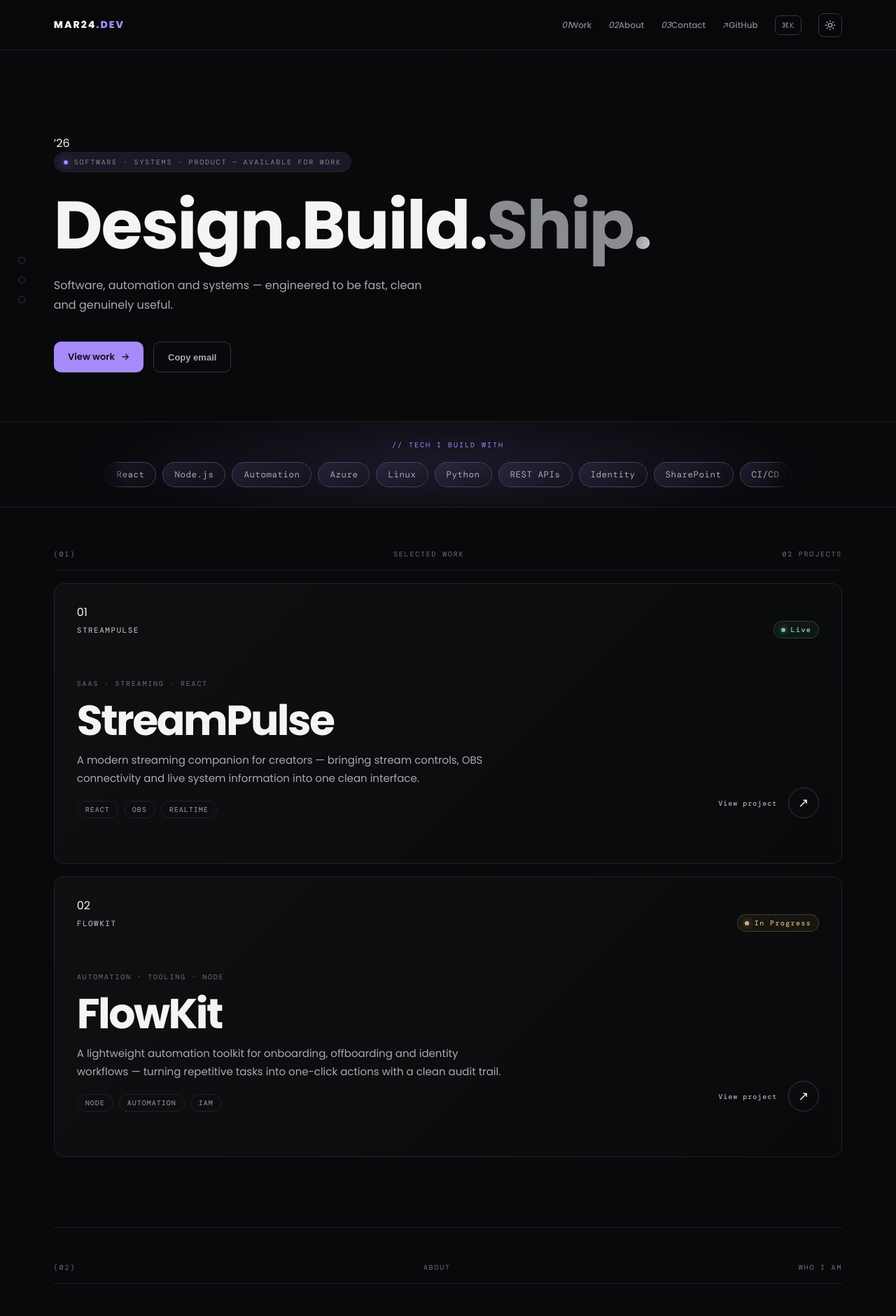
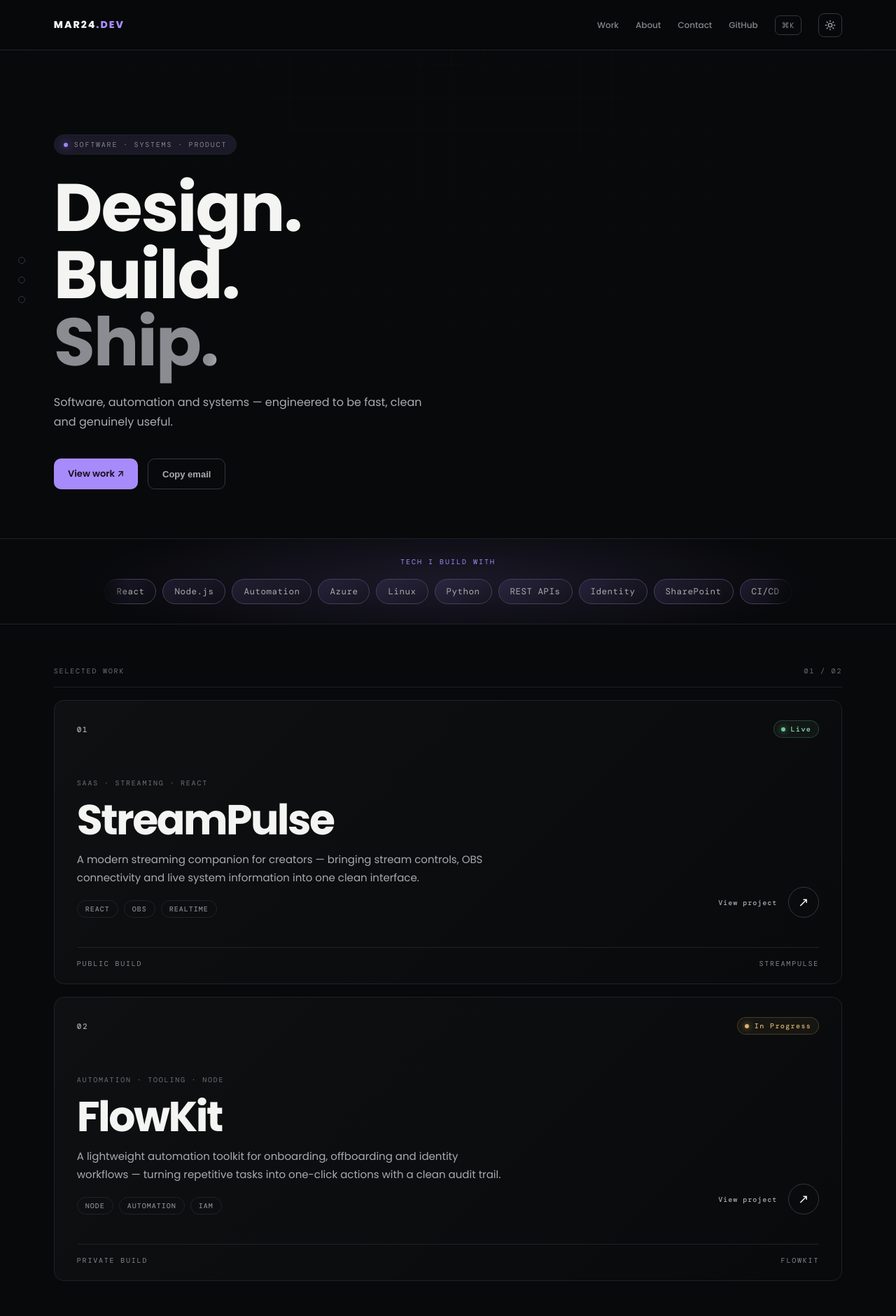
Before and after one commit to mpaguaga/mar24.dev, a React (Vite) app: page / in a window 1280 px wide. Shown: the top 1880 px of the page at 70% size. Built offline with nearby package versions, Linux system fonts and the light colour scheme.

Commit message:
Revert to previous purple design

```diff
--- a/src/main.jsx
+++ b/src/main.jsx
@@ -15,10 +15,10 @@ const GitHubIcon = () => (
 );
 const SunIcon = () => (<svg viewBox="0 0 24 24" fill="none" stroke="currentColor" strokeWidth="2" strokeLinecap="round"><circle cx="12" cy="12" r="4" /><path d="M12 2v2M12 20v2M4.9 4.9l1.4 1.4M17.7 17.7l1.4 1.4M2 12h2M20 12h2M4.9 19.1l1.4-1.4M17.7 6.3l1.4-1.4" /></svg>);
 const MoonIcon = () => (<svg viewBox="0 0 24 24" fill="none" stroke="currentColor" strokeWidth="2" strokeLinecap="round" strokeLinejoin="round"><path d="M21 12.8A9 9 0 1 1 11.2 3a7 7 0 0 0 9.8 9.8z" /></svg>);
-const ArrowUpIcon = () => (<svg viewBox="0 0 24 24" fill="none" stroke="currentColor" strokeWidth="2.4" strokeLinecap="round" strokeLinejoin="round"><path d="M12 19V5M5 12l7-7 7 7" /></svg>);
+const ArrowUpIcon = () => (<svg viewBox="0 0 24 24" fill="none" stroke="currentColor" strokeWidth="2.2" strokeLinecap="round" strokeLinejoin="round"><path d="M12 19V5M5 12l7-7 7 7" /></svg>);
 const HomeIcon = () => (<svg viewBox="0 0 24 24" fill="none" stroke="currentColor" strokeWidth="2" strokeLinecap="round" strokeLinejoin="round"><path d="M3 10.5 12 3l9 7.5M5 9.5V21h14V9.5" /></svg>);
-const MailIcon = () => (<svg viewBox="0 0 24 24" fill="none" stroke="currentColor" strokeWidth="2" strokeLinecap="round" strokeLinejoin="round"><rect x="3" y="5" width="18" height="14" rx="1" /><path d="m3 7 9 6 9-6" /></svg>);
-const BriefcaseIcon = () => (<svg viewBox="0 0 24 24" fill="none" stroke="currentColor" strokeWidth="2" strokeLinecap="round" strokeLinejoin="round"><rect x="3" y="7" width="18" height="13" rx="1" /><path d="M8 7V5a2 2 0 0 1 2-2h4a2 2 0 0 1 2 2v2" /></svg>);
+const MailIcon = () => (<svg viewBox="0 0 24 24" fill="none" stroke="currentColor" strokeWidth="2" strokeLinecap="round" strokeLinejoin="round"><rect x="3" y="5" width="18" height="14" rx="2" /><path d="m3 7 9 6 9-6" /></svg>);
+const BriefcaseIcon = () => (<svg viewBox="0 0 24 24" fill="none" stroke="currentColor" strokeWidth="2" strokeLinecap="round" strokeLinejoin="round"><rect x="3" y="7" width="18" height="13" rx="2" /><path d="M8 7V5a2 2 0 0 1 2-2h4a2 2 0 0 1 2 2v2" /></svg>);
 const UserIcon = () => (<svg viewBox="0 0 24 24" fill="none" stroke="currentColor" strokeWidth="2" strokeLinecap="round" strokeLinejoin="round"><circle cx="12" cy="8" r="4" /><path d="M4 21c0-4 4-6 8-6s8 2 8 6" /></svg>);
 const MenuIcon = () => (<svg viewBox="0 0 24 24" fill="none" stroke="currentColor" strokeWidth="2" strokeLinecap="round"><path d="M3 6h18M3 12h18M3 18h18" /></svg>);
 const CloseIcon = () => (<svg viewBox="0 0 24 24" fill="none" stroke="currentColor" strokeWidth="2" strokeLinecap="round"><path d="M6 6l12 12M18 6L6 18" /></svg>);
@@ -37,7 +37,7 @@ function CountUp({ end, plus = false }) {
       entries.forEach((entry) => {
         if (entry.isIntersecting && !started) {
           started = true;
-          const dur = 1400, t0 = performance.now();
+          const dur = 1300, t0 = performance.now();
           const tick = (now) => {
             const p = Math.min((now - t0) / dur, 1);
             setVal(Math.round((1 - Math.pow(1 - p, 3)) * end));
@@ -82,12 +82,9 @@ function CommandPalette({ open, onClose, actions }) {
   return (
     <div className="cmdkOverlay" onClick={onClose}>
       <div className="cmdk" onClick={(e) => e.stopPropagation()}>
-        <div className="cmdkTop">
-          <span className="cmdkPrompt">&gt;</span>
-          <input ref={inputRef} className="cmdkInput" placeholder="type a command…" value={q} onChange={(e) => setQ(e.target.value)} />
-        </div>
+        <input ref={inputRef} className="cmdkInput" placeholder="Search sections, links, actions…" value={q} onChange={(e) => setQ(e.target.value)} />
         <div className="cmdkList">
-          {filtered.length === 0 && <div className="cmdkEmpty">no matches for "{q}"</div>}
+          {filtered.length === 0 && <div className="cmdkEmpty">No results for "{q}"</div>}
           {filtered.map((a, i) => (
             <div
               key={a.label}
@@ -103,8 +100,8 @@ function CommandPalette({ open, onClose, actions }) {
           ))}
         </div>
         <div className="cmdkFoot">
-          <span><kbd>↑</kbd><kbd>↓</kbd> move</span>
-          <span><kbd>↵</kbd> run</span>
+          <span><kbd>↑</kbd> <kbd>↓</kbd> navigate</span>
+          <span><kbd>↵</kbd> select</span>
           <span><kbd>esc</kbd> close</span>
         </div>
       </div>
@@ -117,21 +114,24 @@ function App() {
   const [showTop, setShowTop] = useState(false);
   const [active, setActive] = useState("");
   const [form, setForm] = useState({ name: "", email: "", message: "" });
-  const [botField, setBotField] = useState("");
-  const [status, setStatus] = useState("idle");
+  const [botField, setBotField] = useState(""); // honeypot
+  const [status, setStatus] = useState("idle"); // idle | sending | sent | error
   const [copied, setCopied] = useState(false);
   const [toast, setToast] = useState(false);
   const [cmdOpen, setCmdOpen] = useState(false);
   const [menuOpen, setMenuOpen] = useState(false);
 
+  /* Always start at the top on refresh */
   useEffect(() => {
     if ("scrollRestoration" in window.history) window.history.scrollRestoration = "manual";
     window.scrollTo(0, 0);
   }, []);
 
+  /* Theme persistence */
   useEffect(() => { const s = localStorage.getItem("mar24-theme"); if (s) setTheme(s); }, []);
   useEffect(() => { document.documentElement.setAttribute("data-theme", theme); localStorage.setItem("mar24-theme", theme); }, [theme]);
 
+  /* Scroll progress */
   useEffect(() => {
     const bar = document.querySelector(".progress");
     const onScroll = () => {
@@ -143,6 +143,7 @@ function App() {
     return () => window.removeEventListener("scroll", onScroll);
   }, []);
 
+  /* Reveal on scroll */
   useEffect(() => {
     const nodes = Array.from(document.querySelectorAll("[data-reveal]"));
     if (!("IntersectionObserver" in window)) { nodes.forEach((n) => n.classList.add("inview")); return; }
@@ -157,6 +158,7 @@ function App() {
     return () => { io.disconnect(); clearTimeout(failsafe); };
   }, []);
 
+  /* Back-to-top + active section */
   useEffect(() => {
     const onScroll = () => {
       setShowTop(window.scrollY > 500);
@@ -173,9 +175,10 @@ function App() {
     return () => window.removeEventListener("scroll", onScroll);
   }, []);
 
+  /* Magnetic buttons */
   useEffect(() => {
     const magnets = document.querySelectorAll(".btn");
-    const strength = 20;
+    const strength = 22;
     const handlers = [];
     magnets.forEach((mag) => {
       const move = (e) => {
@@ -192,6 +195,7 @@ function App() {
     return () => handlers.forEach(({ mag, move, reset }) => { mag.removeEventListener("pointermove", move); mag.removeEventListener("pointerleave", reset); });
   }, []);
 
+  /* ⌘K / Ctrl+K to open palette */
   useEffect(() => {
     const onKey = (e) => {
       if ((e.metaKey || e.ctrlKey) && e.key.toLowerCase() === "k") { e.preventDefault(); setCmdOpen((o) => !o); }
@@ -200,6 +204,7 @@ function App() {
     return () => window.removeEventListener("keydown", onKey);
   }, []);
 
+  /* Close mobile menu on outside tap or Escape */
   useEffect(() => {
     if (!menuOpen) return;
     const onDown = (e) => { if (!e.target.closest(".header")) setMenuOpen(false); };
@@ -209,6 +214,7 @@ function App() {
     return () => { document.removeEventListener("pointerdown", onDown); window.removeEventListener("keydown", onEsc); };
   }, [menuOpen]);
 
+  /* Copy email */
   const copyEmail = async () => {
     try {
       await navigator.clipboard.writeText(EMAIL);
@@ -223,9 +229,10 @@ function App() {
     document.getElementById(id)?.scrollIntoView({ behavior: "smooth" });
   };
 
+  /* Form submit -> Formspree */
   const handleSubmit = async (e) => {
     e.preventDefault();
-    if (botField) { setStatus("sent"); return; }
+    if (botField) { setStatus("sent"); return; } // honeypot caught a bot
     setStatus("sending");
     try {
       const res = await fetch(FORMSPREE_ENDPOINT, {
@@ -256,10 +263,10 @@ function App() {
       <header className="header">
         <a href="/" className="logo">MAR24<span>.DEV</span></a>
         <nav className="nav">
-          <a href="#work" className={`navLink ${active === "work" ? "active" : ""}`}><i>01</i>Work</a>
-          <a href="#about" className={`navLink ${active === "about" ? "active" : ""}`}><i>02</i>About</a>
-          <a href="#contact" className={`navLink ${active === "contact" ? "active" : ""}`}><i>03</i>Contact</a>
-          <a href="https://github.com/" className="navLink" target="_blank" rel="noreferrer"><i>↗</i>GitHub</a>
+          <a href="#work" className={`navLink ${active === "work" ? "active" : ""}`}>Work</a>
+          <a href="#about" className={`navLink ${active === "about" ? "active" : ""}`}>About</a>
+          <a href="#contact" className={`navLink ${active === "contact" ? "active" : ""}`}>Contact</a>
+          <a href="https://github.com/" className="navLink" target="_blank" rel="noreferrer">GitHub</a>
           <button className="kbdHint" onClick={() => setCmdOpen(true)} aria-label="Open command palette">⌘K</button>
           <button className="iconBtn themeToggle" onClick={() => setTheme(theme === "dark" ? "light" : "dark")} aria-label="Toggle theme">
             {theme === "dark" ? <SunIcon /> : <MoonIcon />}
@@ -270,25 +277,20 @@ function App() {
         </nav>
 
         <div className={`mobileMenu ${menuOpen ? "open" : ""}`}>
-          <a href="#work" onClick={() => setMenuOpen(false)}><i>01</i> Work</a>
-          <a href="#about" onClick={() => setMenuOpen(false)}><i>02</i> About</a>
-          <a href="#contact" onClick={() => setMenuOpen(false)}><i>03</i> Contact</a>
-          <a href="https://github.com/" target="_blank" rel="noreferrer" onClick={() => setMenuOpen(false)}><i>↗</i> GitHub</a>
+          <a href="#work" onClick={() => setMenuOpen(false)}>Work</a>
+          <a href="#about" onClick={() => setMenuOpen(false)}>About</a>
+          <a href="#contact" onClick={() => setMenuOpen(false)}>Contact</a>
+          <a href="https://github.com/" target="_blank" rel="noreferrer" onClick={() => setMenuOpen(false)}>GitHub ↗</a>
         </div>
       </header>
 
       <main className="main">
         <section className="intro">
-          <span className="ghostYear" aria-hidden="true">’26</span>
-          <span className="eyebrow reveal d1"><i className="statusDot" />Software · Systems · Product — available for work</span>
-          <h1 className="reveal d2">
-            <span className="line">Design.</span>
-            <span className="line">Build.</span>
-            <span className="line"><span className="shimmer">Ship.</span></span>
-          </h1>
+          <span className="eyebrow reveal d1"><i className="statusDot" />Software · Systems · Product</span>
+          <h1 className="reveal d2">Design.<br />Build.<br /><span className="shimmer">Ship.</span></h1>
           <p className="introText reveal d3">Software, automation and systems — engineered to be fast, clean and genuinely useful.</p>
           <div className="introCtas reveal d4">
-            <a href="#work" className="btn btnPrimary">View work <span className="arr">→</span></a>
+            <a href="#work" className="btn btnPrimary">View work ↗</a>
             <button className="btn btnGhost" onClick={copyEmail}>{copied ? "Copied ✓" : "Copy email"}</button>
           </div>
         </section>
@@ -296,7 +298,7 @@ function App() {
 
       {/* Static tech stack */}
       <div className="techWrap reveal d5">
-        <span className="techLabel">// tech I build with</span>
+        <span className="techLabel">Tech I build with</span>
         <div className="techGrid">
           {TECH.map((t) => <span key={t} className="chip">{t}</span>)}
         </div>
@@ -304,15 +306,10 @@ function App() {
 
       <main className="main">
         <section className="work" id="work" data-reveal>
-          <div className="sectionHeader">
-            <span className="secIndex">(01)</span>
-            <span className="secTitle">Selected Work</span>
-            <span className="secMeta">02 projects</span>
-          </div>
+          <div className="sectionHeader"><span>Selected Work</span><span>01 / 02</span></div>
 
           <a className="projectCard" href="https://stream-pulse-beta.vercel.app/" target="_blank" rel="noreferrer">
-            <span className="cardBigNum" aria-hidden="true">01</span>
-            <div className="projectTop"><span className="projectNumber">STREAMPULSE</span><span className="live"><i />Live</span></div>
+            <div className="projectTop"><span className="projectNumber">01</span><span className="live"><i />Live</span></div>
             <div className="projectContent">
               <div>
                 <span className="projectMeta">SaaS · Streaming · React</span>
@@ -322,11 +319,11 @@ function App() {
               </div>
               <div className="projectAction">View project<strong>↗</strong></div>
             </div>
+            <div className="projectFooter"><span>Public Build</span><span>StreamPulse</span></div>
           </a>
 
           <a className="projectCard" href="https://github.com/" target="_blank" rel="noreferrer">
-            <span className="cardBigNum" aria-hidden="true">02</span>
-            <div className="projectTop"><span className="projectNumber">FLOWKIT</span><span className="live soon"><i />In Progress</span></div>
+            <div className="projectTop"><span className="projectNumber">02</span><span className="live soon"><i />In Progress</span></div>
             <div className="projectContent">
               <div>
                 <span className="projectMeta">Automation · Tooling · Node</span>
@@ -336,18 +333,15 @@ function App() {
               </div>
               <div className="projectAction">View project<strong>↗</strong></div>
             </div>
+            <div className="projectFooter"><span>Private Build</span><span>FlowKit</span></div>
           </a>
         </section>
 
         <section className="about" id="about" data-reveal>
-          <div className="sectionHeader">
-            <span className="secIndex">(02)</span>
-            <span className="secTitle">About</span>
-            <span className="secMeta">who I am</span>
-          </div>
+          <div className="sectionHeader"><span>About</span><span>Who I Am</span></div>
           <div className="aboutGrid">
             <div>
-              <h2>Simple ideas,<br /><span>well built.</span></h2>
+              <h2>Simple ideas.<br /><span>Well built.</span></h2>
               <div className="stats">
                 <div className="stat"><CountUp end={5} plus /><span>Years</span></div>
                 <div className="stat"><CountUp end={20} plus /><span>Projects</span></div>
@@ -359,11 +353,7 @@ function App() {
         </section>
 
         <section className="contactSection" id="contact" data-reveal>
-          <div className="sectionHeader">
-            <span className="secIndex">(03)</span>
-            <span className="secTitle">Contact</span>
-            <span className="secMeta">let's talk</span>
-          </div>
+          <div className="sectionHeader"><span>Contact</span><span>Let's Talk</span></div>
           <div className="contactGrid">
             <div>
               <h2>Have a project<br /><span>in mind?</span></h2>
@@ -381,6 +371,7 @@ function App() {
               </div>
             ) : (
               <form className="contactForm" onSubmit={handleSubmit}>
+                {/* Honeypot — hidden from humans, catches bots. Do not remove. */}
                 <input type="text" className="hp" tabIndex={-1} autoComplete="off" aria-hidden="true" value={botField} onChange={(e) => setBotField(e.target.value)} />
                 <label><span>Name</span>
                   <input type="text" required value={form.name} onChange={(e) => setForm({ ...form, name: e.target.value })} placeholder="Your name" />
@@ -393,7 +384,7 @@ function App() {
                 </label>
                 {status === "error" && <span className="formError">Something went wrong. Please try again or email me directly.</span>}
                 <button type="submit" className="formSubmit" disabled={status === "sending"}>
-                  {status === "sending" ? "Sending…" : "Send message →"}
+                  {status === "sending" ? "Sending…" : "Send message ↗"}
                 </button>
               </form>
             )}
@@ -403,6 +394,7 @@ function App() {
 
       <button className={`toTop ${showTop ? "show" : ""}`} onClick={() => goto("top")} aria-label="Back to top"><ArrowUpIcon /></button>
 
+      {/* Section progress rail (desktop) */}
       <div className="rail" aria-hidden="true">
         {[{ id: "work", label: "Work" }, { id: "about", label: "About" }, { id: "contact", label: "Contact" }].map((s) => (
           <button key={s.id} className={`railDot ${active === s.id ? "on" : ""}`} onClick={() => document.getElementById(s.id)?.scrollIntoView({ behavior: "smooth" })}>
@@ -416,8 +408,7 @@ function App() {
       <div className={`toast ${toast ? "show" : ""}`}><b>✓</b>Email copied to clipboard</div>
 
       <footer className="footer">
-        <span>© 2026 — MAR24.DEV</span>
-        <span className="footMid">Design. Build. Ship.</span>
+        <span>© 2026 MAR24.DEV</span>
         <div>
           <a href="https://github.com/" target="_blank" rel="noreferrer"><GitHubIcon /> GitHub</a>
           <button className="contactEmail" onClick={copyEmail}>{EMAIL}</button>
@@ -429,11 +420,11 @@ function App() {
 
 /* Console greeting */
 try {
-  const brand = "color:#d8f34e;font-weight:bold;font-size:16px;line-height:1.5";
-  const soft = "color:#8f8c83;font-size:13px;line-height:1.6";
-  const mail = "color:#d8f34e;font-weight:bold;font-size:14px";
+  const brand = "color:#a78bfa;font-weight:bold;font-size:16px;line-height:1.5";
+  const soft = "color:#85878c;font-size:13px;line-height:1.6";
+  const mail = "color:#70c995;font-weight:bold;font-size:14px";
   console.log(
-    "%cMAR24.DEV — Design. Build. Ship.\n\n%cLike what you see under the hood? Let's talk:\n%c> hello@mar24.dev\n",
+    "%cMAR24.DEV — Design. Build. Ship.\n\n%cLike what you see under the hood? Let's talk:\n%c📧 hello@mar24.dev\n",
     brand, soft, mail
   );
 } catch (e) { /* no-op */ }
```
